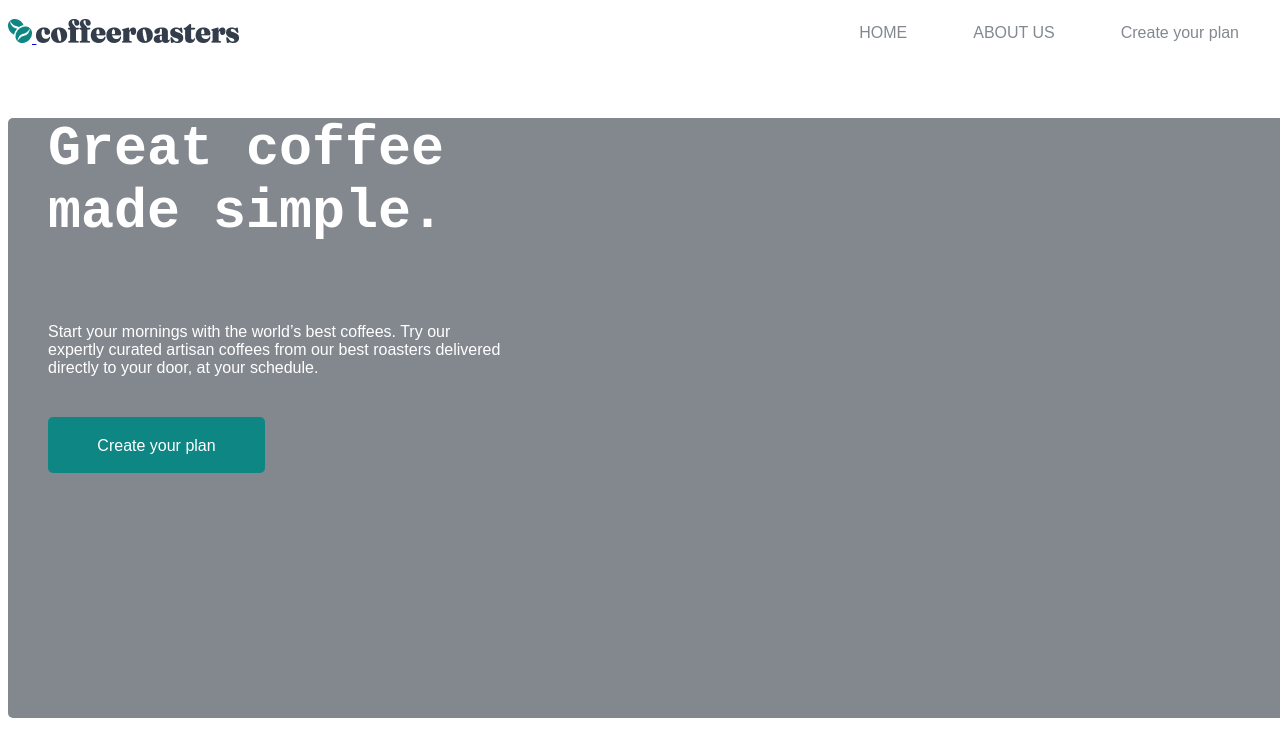
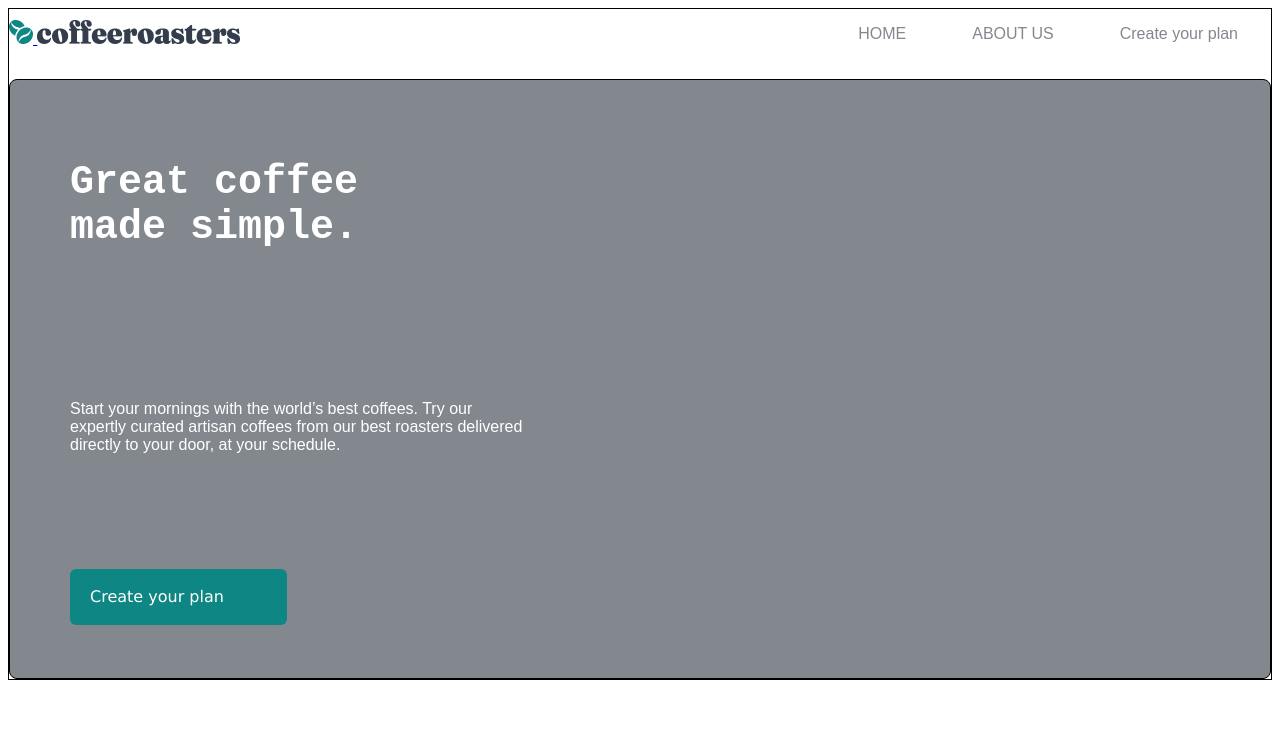
Before and after one commit to sardor-karimov/trafalgar, a plain HTML site: page index.html in a window 1280 px wide. Drawn offline with Linux system fonts and the light colour scheme.

Commit message:
navbar qismidan kiyin tayor bo'ldi

```diff
--- a/index.html
+++ b/index.html
@@ -24,16 +24,28 @@
             </ul>
         </div>
         <div class="proparcetec">
-            <h1>Great coffee
-                made simple.</h1>
-            <p>Start your mornings with the world’s best coffees. Try our expertly curated artisan coffees from our best roasters delivered directly to your door, at your schedule.</p>
-            <div class="proper">
-                <a href="#">
-                    Create your plan
-                </a>
+            <div class="proparcetec-1">
+                <h1>Great coffee
+                    made simple.</h1>
+            </div>
+            <div class="proparcetec-2">
+                <p>Start your mornings with the world’s best coffees. Try our expertly curated artisan coffees from our best roasters delivered directly to your door, at your schedule.</p>
+            </div>
+            <div class="proparcetec-3">
+                <a href="#">Create your plan</a>
             </div>
 
         </div>
     </header>
 </body>
 </html>
+<!-- <div class="proparcitec-1">
+    <h1 class="wret">Great coffee
+       made simple.</h1>
+    <p>Start your mornings with the world’s best coffees. Try our expertly curated artisan coffees from our best roasters delivered directly to your door, at your schedule.</p>
+    <div class="proper">
+       <a href="#">
+           Create your plan
+       </a>
+    </div>
+  </div> -->
--- a/style.css
+++ b/style.css
@@ -4,7 +4,7 @@
 .container{
     max-width: 1300px;
     margin: 0 auto;
-    /* border: 1px solid; */
+    border: 1px solid;
     font-family:sans-serif;
 }
 .navbar{
@@ -31,42 +31,55 @@
     opacity: 1.2px;
     text-decoration:underline aqua 2px solid ;
 }
+
 .proparcetec{
-    width: 1280px;
+    width: 100%;
     height: 600px;
-    /* border: 1px solid red; */
-    margin: auto;
+    border: 1px solid;
+    border-radius:8px ;
     background-color: #83888F;
-    border-radius: 5px;
-}
-.proparcetec>h1{
-    width: 493px;
-    height: 145px;
-    font-size: 55px;
-    font-family:'Courier New', Courier, monospace;
-    font-weight: 900;
-    color: #fff;
-    margin:60px 40px;
+    margin-top: 20px;
+    display: flex;
+    flex-direction: column;
+    justify-content: space-around;
 
 }
-.proparcetec>p{
+.proparcetec-1{
+    width: 300px;
+    height: 145px;
+    font-weight: 900;
+    /* border: 1px solid #fff; */
+    margin: 40px 60px;
+    font-size: 20px;
+    color: #fff;
+    font-family:'Courier New', Courier, monospace;
+}
+.proparcetec-2{
     width: 455px;
-    height:78px ;
+    height: 78px;
+    /* border: 1px solid yellow ; */
+    margin: 40px 60px;
     color: #fff;
-    margin: 0 40px;
 }
-.proper{
-    position: absolute;
+.proparcetec-3{
     width: 217px;
     height: 56px;
-    font-family: Fraunces 9pt;
-    background-color: #0E8784;
-    margin: 16px 40px;
-    border-radius: 5px;
+    /* border: 1px solid green; */
+    border-radius: 6px;
+    margin: 40px 60px;
+    font-family: Verdana, Geneva, Tahoma, sans-serif;
+}
+.proparcetec-3{
+    display: flex;
     text-align: center;
-    padding-top:20px;
+    align-items: center;
+    text-decoration: none;
+    font-family: Verdana, Geneva, Tahoma, sans-serif;
+    background-color:#0E8784;
 }
-.proper>a{
+.proparcetec-3>a{
+    text-decoration: none;
+    align-items: center;
+    padding-left:20px;
     color: #fff;
-    text-decoration: none;
 }
```
